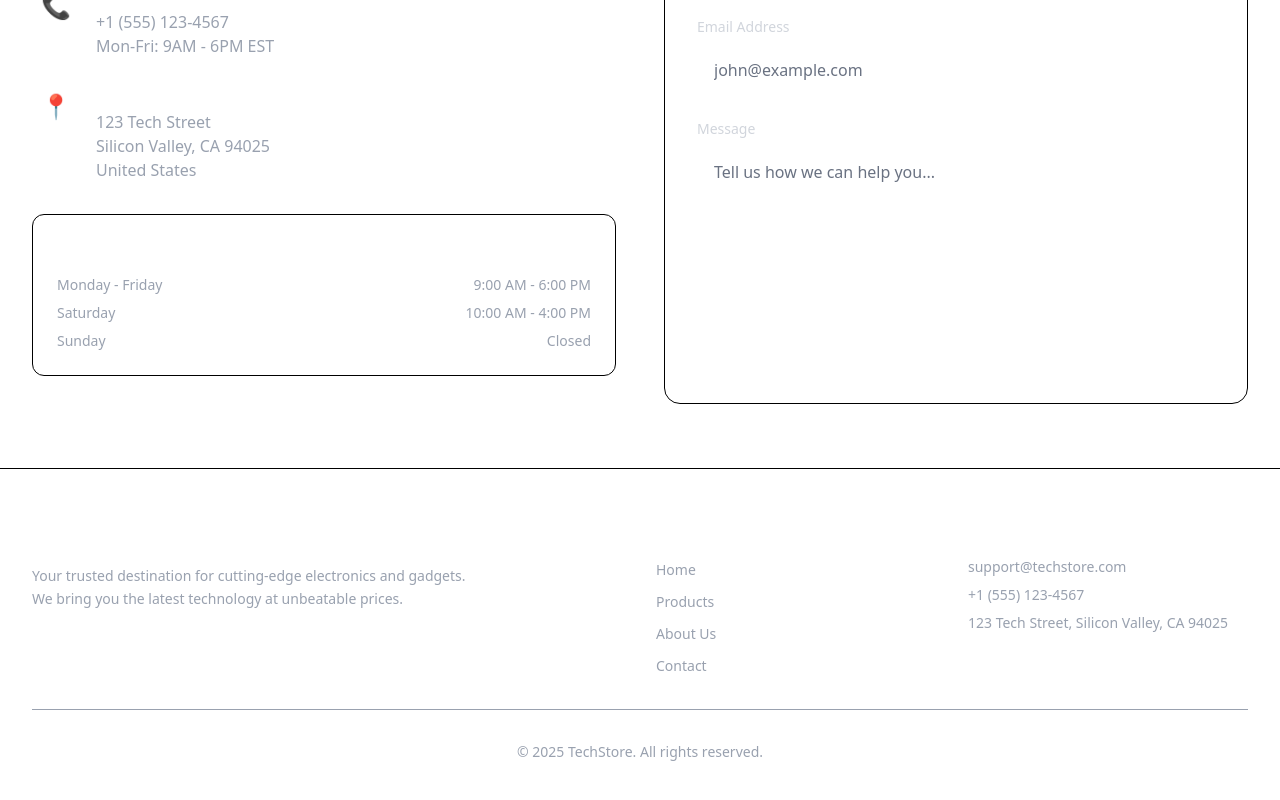
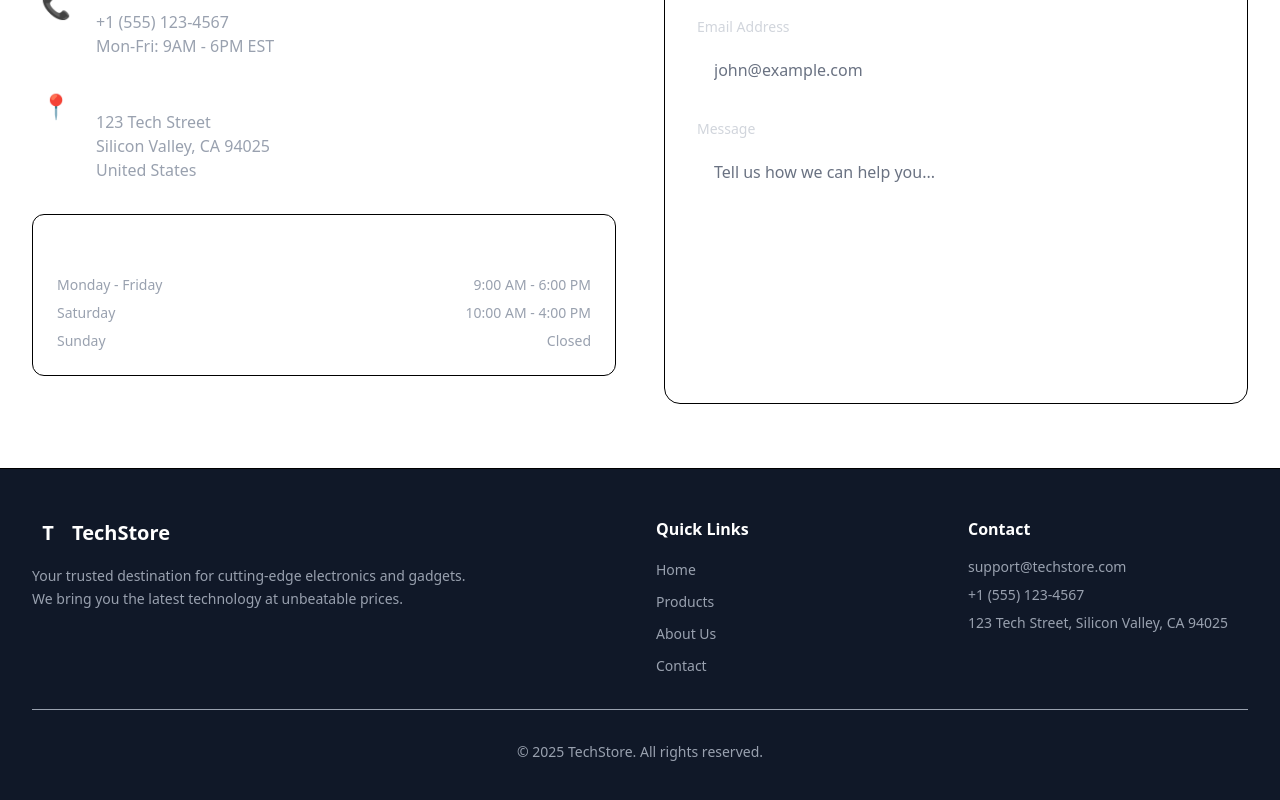
Before and after one commit to Boldecca/Static-ecommerce, a React (Vite) app: page /contact in a window 1280 px wide. Shown: the part 467-1267 px from the top of the page. Built offline with nearby package versions, Linux system fonts and the light colour scheme.

Commit message:
updated footer

```diff
--- a/src/components/Footer.jsx
+++ b/src/components/Footer.jsx
@@ -2,7 +2,7 @@ import { Link } from "react-router-dom"
 
 function Footer() {
   return (
-    <footer className="bg-dark-lighter border-t border-dark-border mt-auto">
+    <footer className="bg-gray-900 border-t border-dark-border mt-auto">
       <div className="max-w-7xl mx-auto px-4 sm:px-6 lg:px-8 py-12">
         <div className="grid grid-cols-1 md:grid-cols-4 gap-8">
           {/* Brand */}
```
